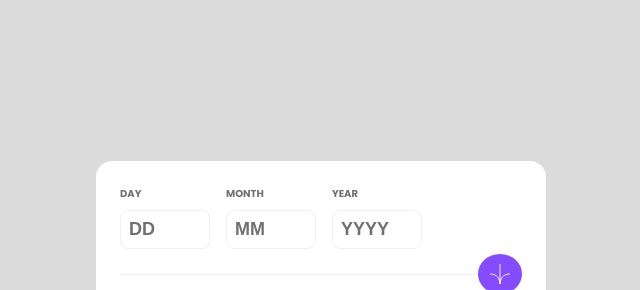
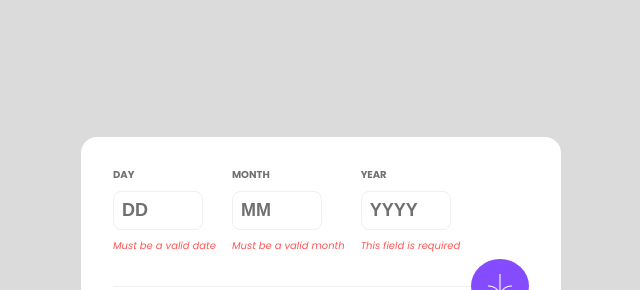
Before and after one commit to Infferna1/Age-Calculator, a plain HTML site: page index.html in a window 1280 px wide. Shown: the part 51-341 px from the top of the page, without its empty margins (319-959 px from the left). Drawn offline with Linux system fonts and the light colour scheme.

Commit message:
Completed basic design & started error message

```diff
--- a/index.html
+++ b/index.html
@@ -22,21 +22,24 @@
         <div class="input-group">
           <label for="day">Day</label>
           <input type="text" id="day" name="day" placeholder="DD" />
+          <p class="error-msg">Must be a valid date</p>
         </div>
         <div class="input-group">
           <label for="month">Month</label>
           <input type="text" id="month" name="month" placeholder="MM" />
+          <p class="error-msg">Must be a valid month</p>
         </div>
         <div class="input-group">
           <label for="year">Year</label>
           <input type="text" id="year" name="year" placeholder="YYYY" />
+          <p class="error-msg">This field is required</p>
         </div>
       </article>
 
       <article>
         <hr />
         <button>
-          <img src="/assets/images/icon-arrow.svg" alt="" height="20px" width="24px"/>
+          <img src="/assets/images/icon-arrow.svg" alt="" height="24px" width="28px"/>
         </button>
       </article>
 
--- a/style.css
+++ b/style.css
@@ -32,25 +32,25 @@ body {
 main {
   background-color: var(--white);
   font-family: "Poppins", sans-serif;
-  width: 450px;
+  width: 480px;
   border-radius: 1rem 1rem 5rem 1rem;
 }
 
 article {
-  padding: 0 1.5rem;
+  padding: 0 2rem;
 }
 
 article:first-of-type {
   display: flex;
   flex-direction: row;
-  padding-top: 25px;
+  padding-top: 30px;
   padding-bottom: 5px;
 }
 
 .input-group {
   display: flex;
   flex-direction: column;
-  align-items: center;
+  align-items: flex-start;
   margin-right: 1rem;
 }
 
@@ -64,11 +64,10 @@ article:first-of-type {
 }
 
 .input-group input {
-  border-color: var(--off-white);
   border: 1px solid var(--off-white);
   border-radius: 0.5rem;
   padding: 0.5rem 0.5rem;
-  max-width: 90px;
+  width: 90px;
   font-size: 18px;
   font-weight: 700;
 }
@@ -77,6 +76,18 @@ article:first-of-type {
   font-weight: 700;
   font-size: 18px;
   color: var(--smokey-grey);
+}
+
+.input-group input:hover {
+  border: 1px solid var(--purple);
+  cursor: pointer;
+}
+
+.error-msg {
+  font-size: 10px;
+  font-style: italic;
+  color: var(--light-red);
+  padding-top: 8px;
 }
 
 article:nth-child(2) {
@@ -96,17 +107,21 @@ article:nth-child(2) button {
   background-color: var(--purple);
   border: none;
   border-radius: 50%;
-  padding: 10px;
+  padding: 15px;
   display: flex;
   align-items: center;
   justify-content: center;
   cursor: pointer;
 }
 
+article:nth-child(2) button:hover {
+  background-color: var(--off-black);
+}
+
 article:last-of-type {
   display: flex;
   flex-direction: column;
-  margin-bottom: 10px;
+  margin-bottom: 15px;
 }
 
 article:last-of-type section {
```
